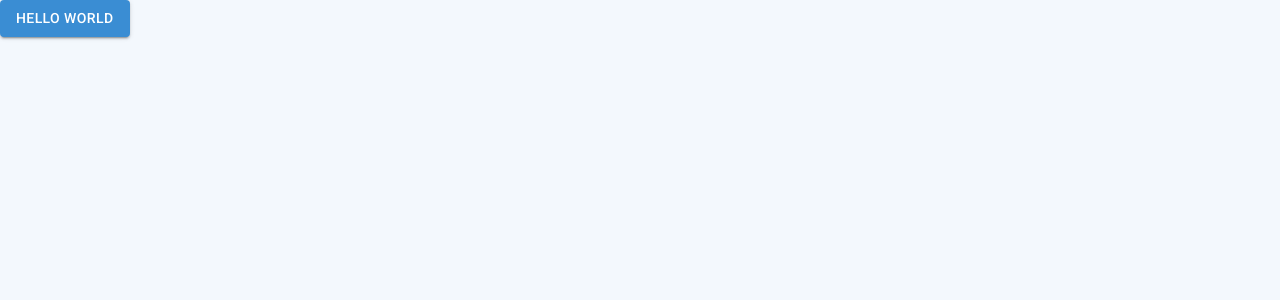
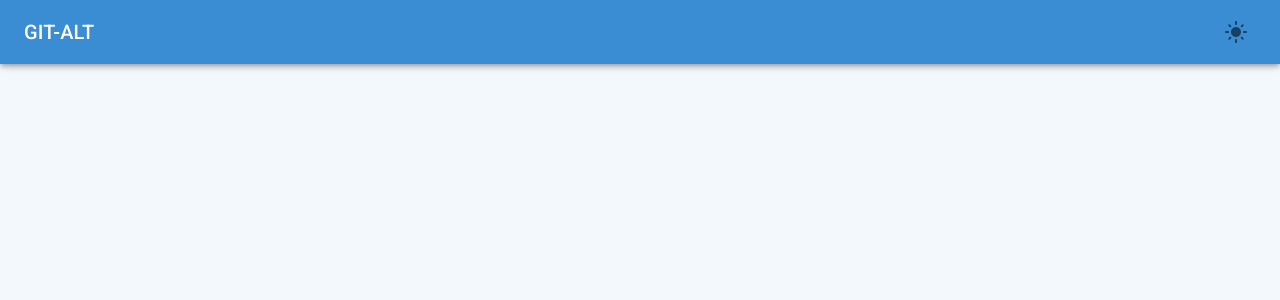
Before and after one commit to onwuvic/frequenz-code-challenge, a React (Create React App) app: page / in a window 1280 px wide. Shown: the top 300 px of the page. Built offline with nearby package versions, Linux system fonts and the light colour scheme.

Commit message:
create home view

```diff
--- a/src/App.js
+++ b/src/App.js
@@ -1,8 +1,8 @@
-import Button from '@mui/material/Button';
+import { Home } from 'views/Home'
 
 function App() {
   return (
-    <Button variant="contained">Hello world</Button>
+    <Home />
   );
 }
 
--- /dev/null
+++ b/src/views/Home/Home.js
@@ -0,0 +1,15 @@
+import Box from '@mui/material/Box';
+import Container from '@mui/material/Container';
+
+import { Nav } from 'components/Nav';
+
+export function Home() {
+  return (
+    <>
+      <Container maxWidth="md">
+        <Nav />
+        <Box sx={{ height: '100vh' }} />
+      </Container>
+    </>
+  );
+}
--- /dev/null
+++ b/src/views/Home/index.js
@@ -0,0 +1 @@
+export * from './Home';
```
